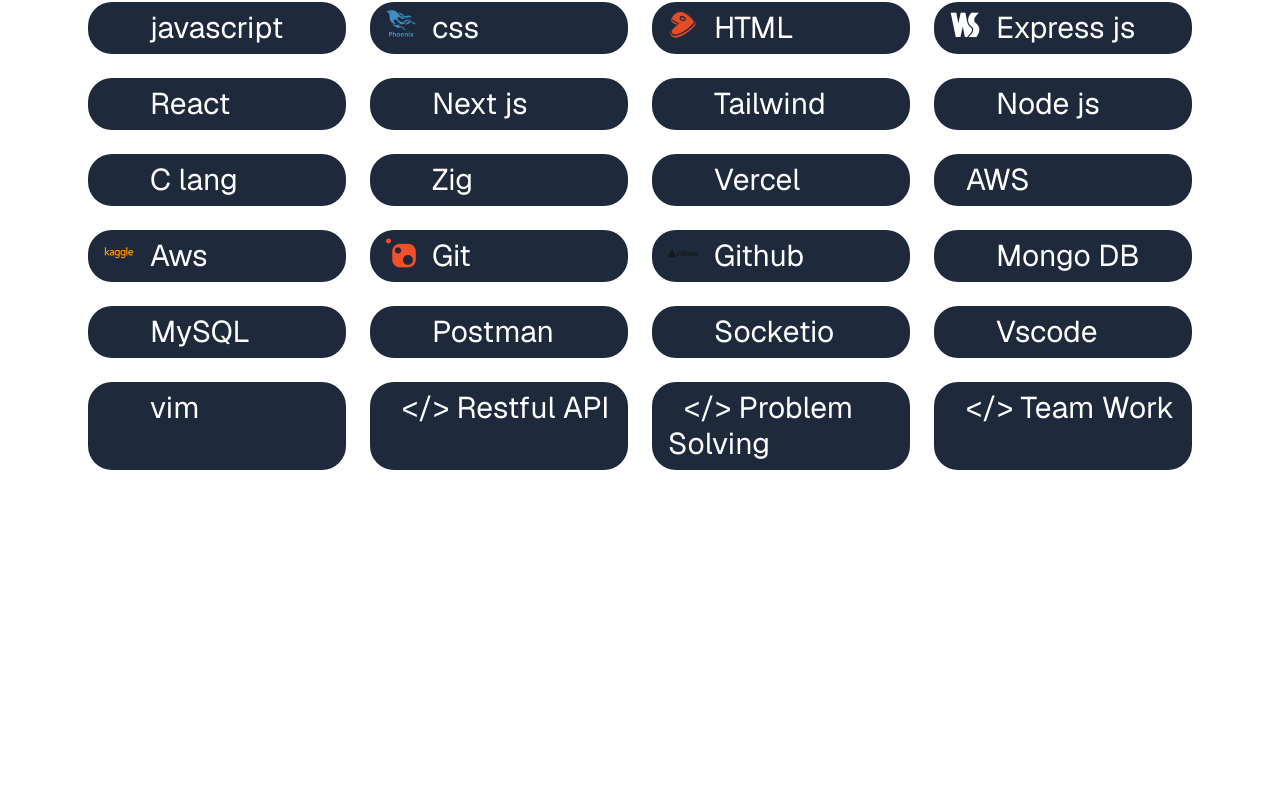
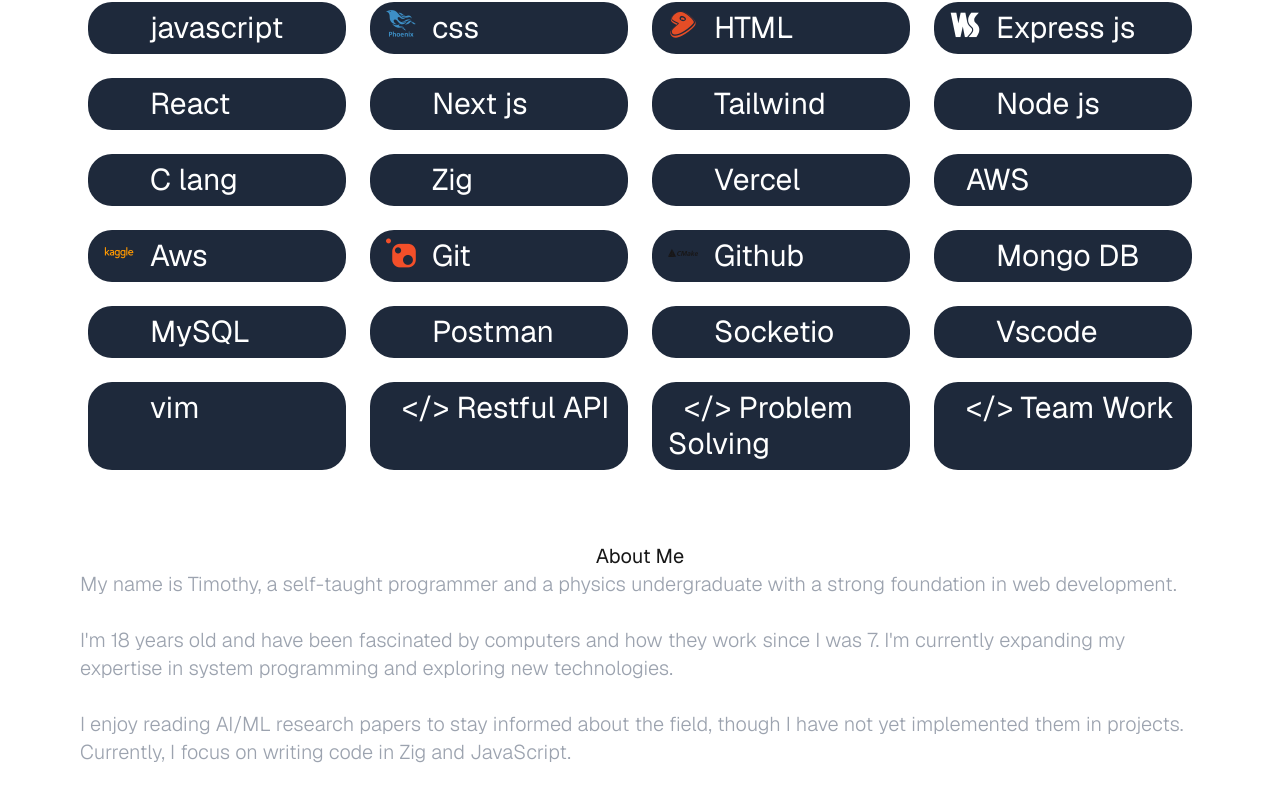
Before and after one commit to Timosdev99/Timosdev99.github.io, a Next.js app: page / in a window 1280 px wide. Shown: the part 1042-1844 px from the top of the page. Before the commit the page ends 1600 px from the top, so only its background shows below. Built offline with nearby package versions, Linux system fonts and the light colour scheme; some icons are missing.

Commit message:
added about me section

```diff
--- /dev/null
+++ b/src/app/component/aboutme.jsx
@@ -0,0 +1,29 @@
+const Aboutme = () => {
+    return (
+        <div>
+
+           <h1 className="justify-center items-center text-center text-xl">About Me</h1>
+           <div className="text-xl   text-gray-400 font-light">
+<p>
+  My name is Timothy, a self-taught programmer and a physics undergraduate with a strong foundation in web development.
+</p>
+<br />
+<p>
+  I'm 18 years old and have been fascinated by computers and how they work since I was 7. I'm currently expanding my expertise in system programming and exploring new technologies.
+</p>
+<br />
+<p>
+  I enjoy reading AI/ML research papers to stay informed about the field, though I have not yet implemented them in projects. Currently, I focus on writing code in Zig and JavaScript.
+</p>
+</div>
+        </div>
+    )
+}
+
+export default Aboutme
+
+// **"Hi, I’m [Your Name], a Backend Developer passionate about crafting efficient, scalable, and user-friendly applications. My journey revolves around leveraging modern technologies like JavaScript, React, Node.js, and MongoDB to solve real-world problems.
+
+// Beyond code, I enjoy exploring low-level programming with Zig and C, pushing my boundaries as a developer. Collaboration is my superpower, and I believe in creating impactful solutions through teamwork.
+
+// Feel free to connect, explore my portfolio, or collaborate on exciting projects!"**
--- a/src/app/component/skills.jsx
+++ b/src/app/component/skills.jsx
@@ -40,8 +40,6 @@
             key={index}
             className="px-4 py-2  bg-slate-800 rounded-3xl text-3xl text-white hover:bg-slate-600 transition-all "
           >
-
-
             <i className= {`${skill.icon} mr-4`}></i>
             {skill.name}
           </span>
--- a/src/app/page.js
+++ b/src/app/page.js
@@ -1,6 +1,7 @@
 import Introcard from "./component/introcard";
 import Intro from "./component/me";
 import Skill from "./component/skills";
+import Aboutme from "./component/aboutme";
 export default function Home() {
   return (
     <div className="flex flex-col items-center min-h-screen gap-16 p-8 sm:p-20 font-[family-name:var(--font-geist-sans)]">
@@ -16,6 +17,9 @@
       <section className="w-full flex justify-center">
         <Skill />
       </section>
+
+      <Aboutme/>
+
     </div>
   );
 }
```
